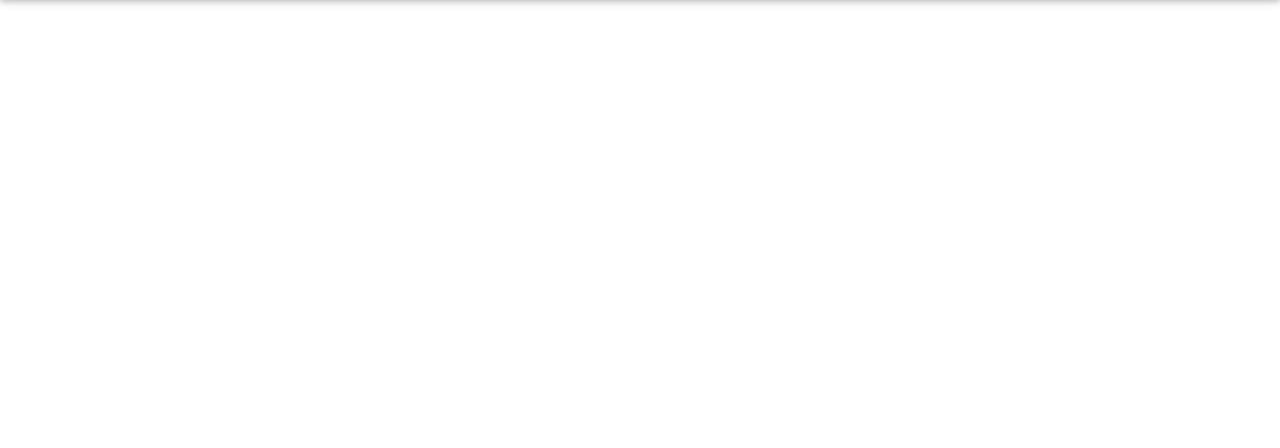
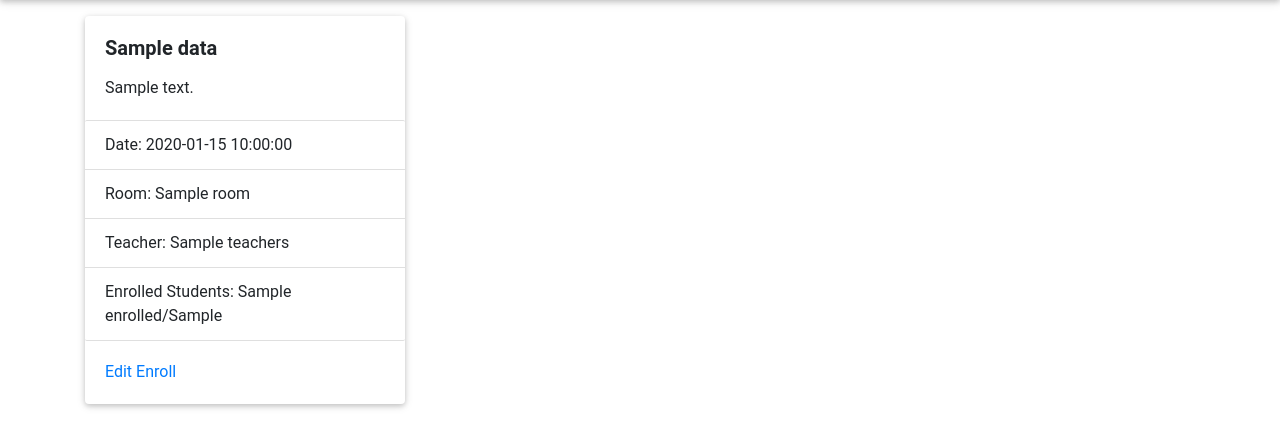
Before and after one commit to Soeeb/DatabaseLosers, a Flask app: template DatabaseInternal/DatabaseInternal/templates/index.html in a window 1280 px wide. Shown: the part 116-564 px from the top of the page. Run offline with Flask 2, Linux system fonts and the light colour scheme; the template is opened without the code that fills it: most values are stand-ins (such as "Sample title", 1, 10 or a date in 2020); some libraries are stand-ins or nearby versions.

Commit message:
Add files via upload

```diff
--- a/DatabaseInternal/DatabaseInternal/app.py
+++ b/DatabaseInternal/DatabaseInternal/app.py
@@ -22,18 +22,26 @@ def allWorkshops():
 	connection=create_connection()
 	try:
 		with connection.cursor() as cursor:
-			select_sql = "SELECT tblworkshops.workshopId as id, tblworkshops.date as date, tblworkshops.room as room, tblworkshops.subject as subject, tblworkshops.workshopId as Summary, tblworkshops.teachers as teachers, tblworkshops.maxStudents as maxStudents,  tblworkshops.enrolledStudents as enrolled FROM tblworkshops"
+			select_sql = "SELECT tblworkshops.workshopId as id, tblworkshops.date as date, tblworkshops.room as room, tblworkshops.subject as subject, tblworkshops.workshopId as summary, tblworkshops.teachers as teachers, tblworkshops.maxStudents as maxStudents,  tblworkshops.enrolledStudents as enrolled FROM tblworkshops"
 			cursor.execute(select_sql)
 			data = cursor.fetchall()
 			data = list(data)
 			print(data)
 	finally:
 		connection.close()
+	return data
+
+def role(username):
+	select_sql = "SELECT tblusers.roleId as roleId FROM tblusers WHERE username = %s"
 
 
-@app.route('/', methods=["GET","POST"])
+
+@app.route('/')
 def hello():
-	allWorkshops()
+	if session.get('logged_in'):
+		username_session=escape(session['username']).capitalize()
+		data = allWorkshops()
+		return render_template("index.html", datas = data)
 	return render_template('index.html')
 
 @app.route('/login', methods=["GET","POST"])
@@ -43,14 +51,36 @@ def login():
 		with connection.cursor() as cursor:
 			if request.method == "POST":
 				username_form = request.form['username']
+				select_sql = "SELECT COUNT(1) FROM tblusers WHERE username = %s"
+				val=(username_form)
+				cursor.execute(select_sql, val)
+
+				if not list(cursor.fetchone())[0]:
+					raise ServerError('Invalid username')
+
 				password_form = request.form['password']
-				print(username_form)
-				print(password_form)
-			else:
-				pass
-	finally:
-		connection.close()
+				select_sql = "SELECT Password FROM tblusers WHERE username = %s"
+				val = (username_form)
+				cursor.execute(select_sql,val)
+				data = list(cursor.fetchall())
+				print(data)
+				for row in data:
+					print(md5(password_form.encode()).hexdigest())
+					if md5(password_form.encode()).hexdigest()==row["Password"]:
+						session['username'] = request.form['username']
+						session['logged_in'] = True
+						return redirect(url_for('hello'))
+
+				raise ServerError('Invalid password')
+
+	except ServerError as e:
+		error = str(e)
+		session['logged_in']= False
 	return redirect(url_for("hello"))
+
+@app.route('/login', methods=["GET","POST"])
+def register():
+	pass
 
 if __name__ == '__main__':
 	import os
--- a/DatabaseInternal/DatabaseInternal/templates/index.html
+++ b/DatabaseInternal/DatabaseInternal/templates/index.html
@@ -1,4 +1,25 @@
 {% extends "layout.html" %}
 {% block content %}
+<div class="container">
+	{% for data in datas %}
+	<div class="card" style="width: 20rem;">
+		<div class="card-body">
+			<h5 class="font-weight-bold mb-3">{{data.subject}}</h5>
+			<p class="mb-0">{{data.summary}}</p>
+		</div>
+		<ul class="list-group list-group-flush">
+			<li class="list-group-item">Date: {{data.date}}</li>
+			<li class="list-group-item">Room: {{data.room}}</li>
+			<li class="list-group-item">Teacher: {{data.teachers}}</li>
+			<li class="list-group-item">Enrolled Students: {{data.enrolled}}/{{data.maxStudents}}</li>
+		</ul>
+		<div class="card-body">
+			<a href="#!" class="card-link, {{visable}}" >Edit</a>
+			<a href="#!" class="card-link">Enroll</a>
+		</div>
+	</div>
+	{% endfor %}
+</div>
+
 
 {% endblock %}
--- a/DatabaseInternal/DatabaseInternal/templates/layout.html
+++ b/DatabaseInternal/DatabaseInternal/templates/layout.html
@@ -78,7 +78,7 @@
 
 					</div>
 					<div class="modal-footer d-flex justify-content-center">
-						<button type="submit" class="btn btn-default">Login</button>
+						<button type="submit" class="btn btn-default {{visable}}">Login</button>
 					</div>
 				</div>
 			</div>
```
